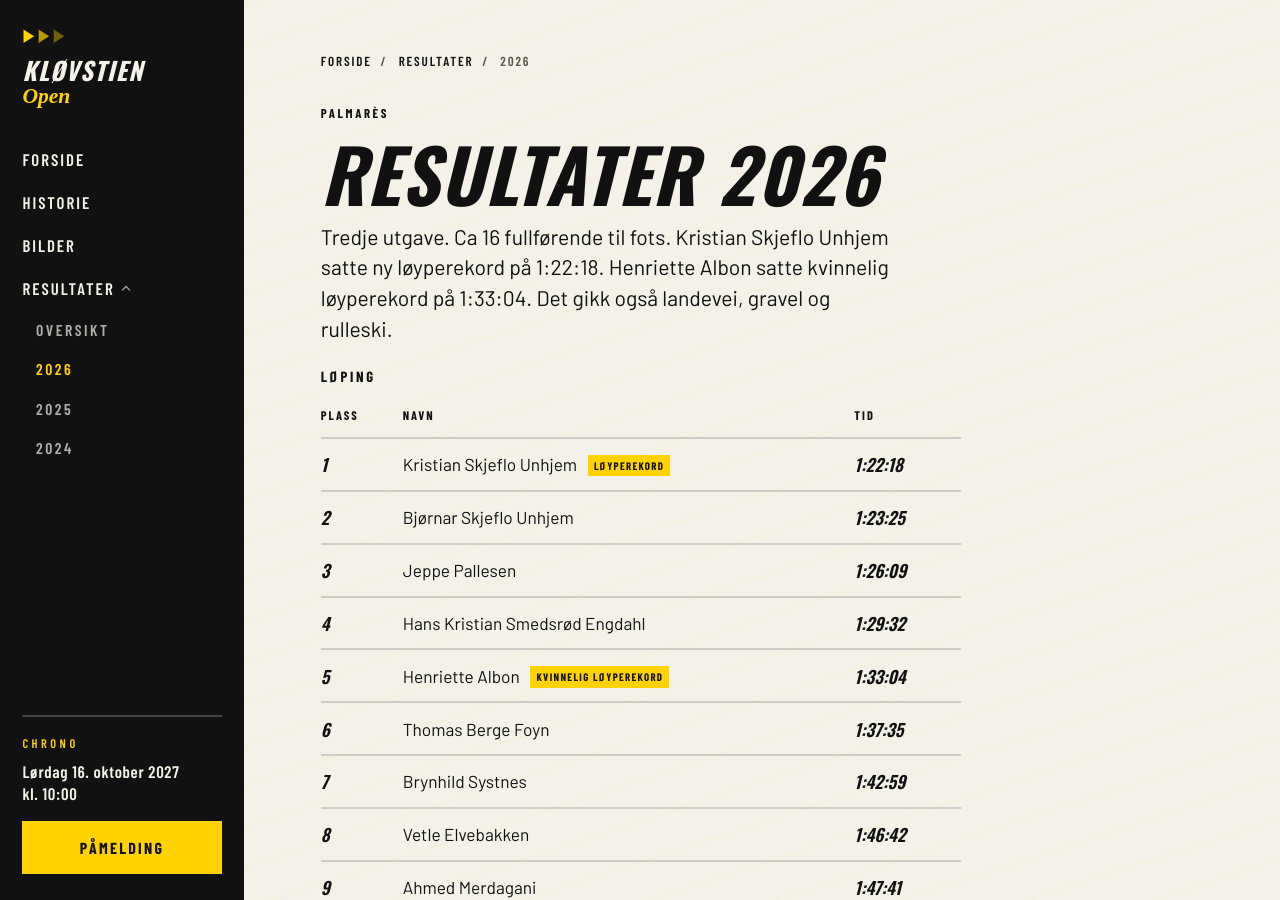
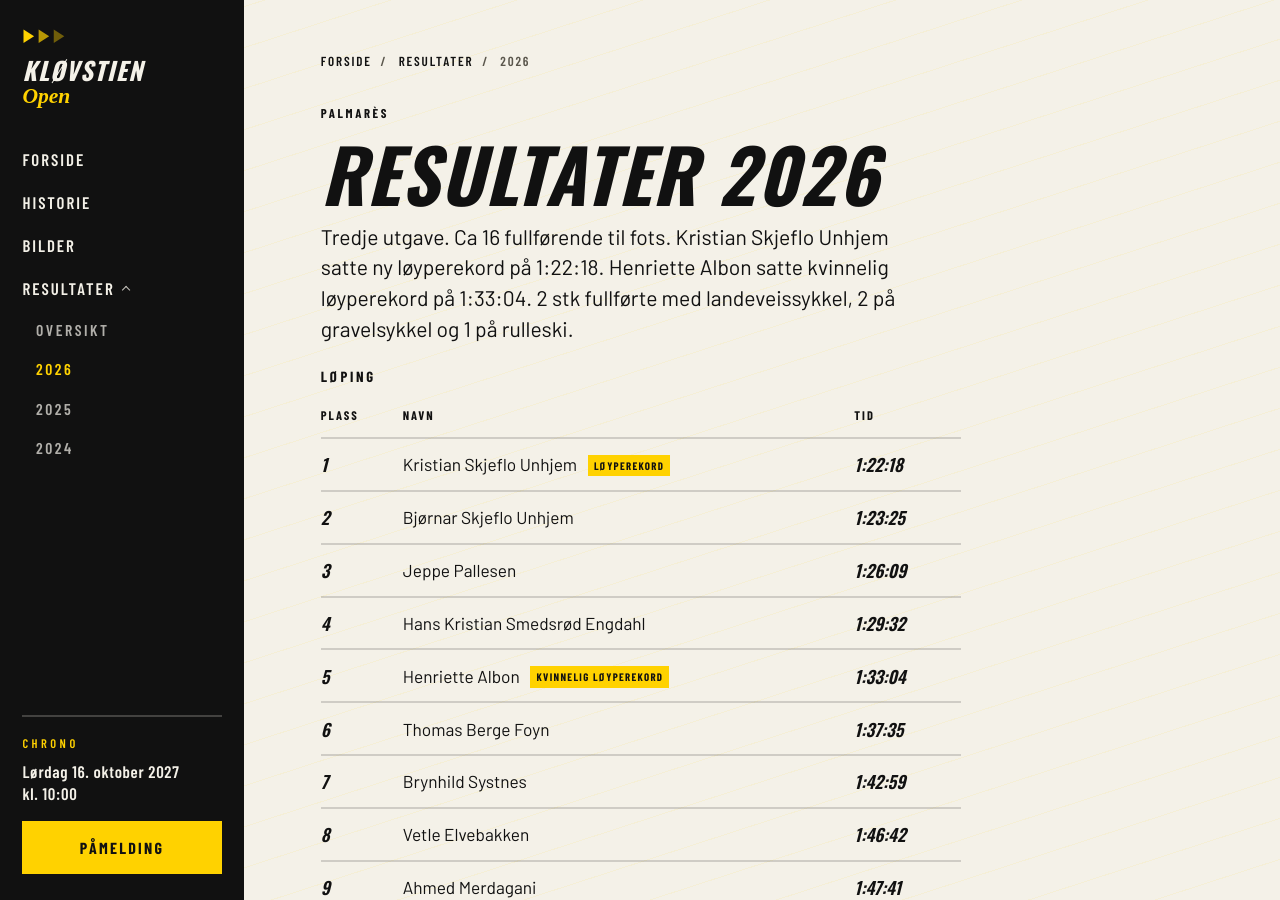
Before and after one commit to hanserino/klovstien, a Jekyll site: the page built from resultater/2026.md, in a window 1280 px wide and 900 px high. Built offline with Jekyll 4.4.1, drawn with Linux system fonts in a browser that asks for light colours; some web fonts are replaced.

Commit message:
Note 2026 bike and roller ski finishers in the results intro.
Co-authored-by: Cursor <cursoragent@cursor.com>

```diff
--- a/_data/resultater.yml
+++ b/_data/resultater.yml
@@ -42,7 +42,7 @@
 2026:
   title: "2026"
   status: arkiv
-  ingress: Tredje utgave. Ca 16 fullførende til fots. Kristian Skjeflo Unhjem satte ny løyperekord på 1:22:18. Henriette Albon satte kvinnelig løyperekord på 1:33:04. Det gikk også landevei, gravel og rulleski.
+  ingress: Tredje utgave. Ca 16 fullførende til fots. Kristian Skjeflo Unhjem satte ny løyperekord på 1:22:18. Henriette Albon satte kvinnelig løyperekord på 1:33:04. 2 stk fullførte med landeveissykkel, 2 på gravelsykkel og 1 på rulleski.
   kilde_url: https://www.fjelldatabasen.no/races/klovstien-open/2026/17km
   disipliner:
     - id: loping
```
Also changed, not shown: resultater/2026.md (+1 -1 lines).
